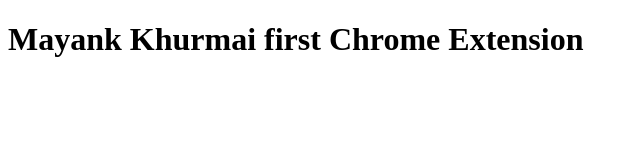
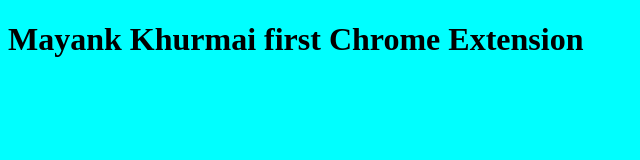
Before and after one commit to Mayank-Khurmai/Chrome-Extension, a browser extension: page index.html in a window 1280 px wide. Shown: the whole page, without its empty margins (0-640 px from the left). Drawn offline with Linux system fonts and the light colour scheme.

Commit message:
Adding all the Necessary Basic Files

```diff
--- /dev/null
+++ b/css.css
@@ -0,0 +1,3 @@
+body{
+    background-color: aqua;
+}
--- a/index.html
+++ b/index.html
@@ -2,6 +2,7 @@
 <html>
     <head>
         <title>Hello Mayank</title>
+        <link rel="stylesheet" href="css.css">
     </head>
     <body>
         <h1>Mayank Khurmai first Chrome Extension</h1>
```
Also changed, not shown: manifest.json.
